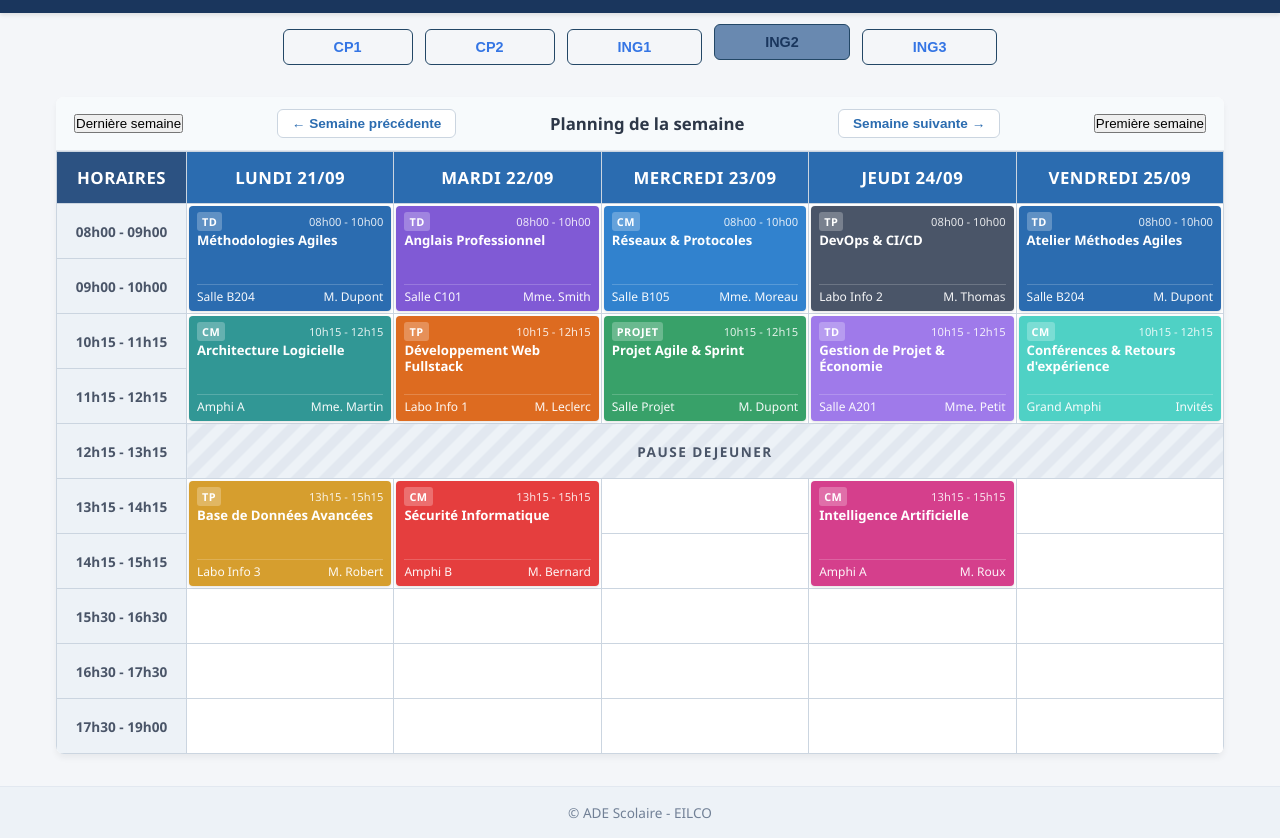
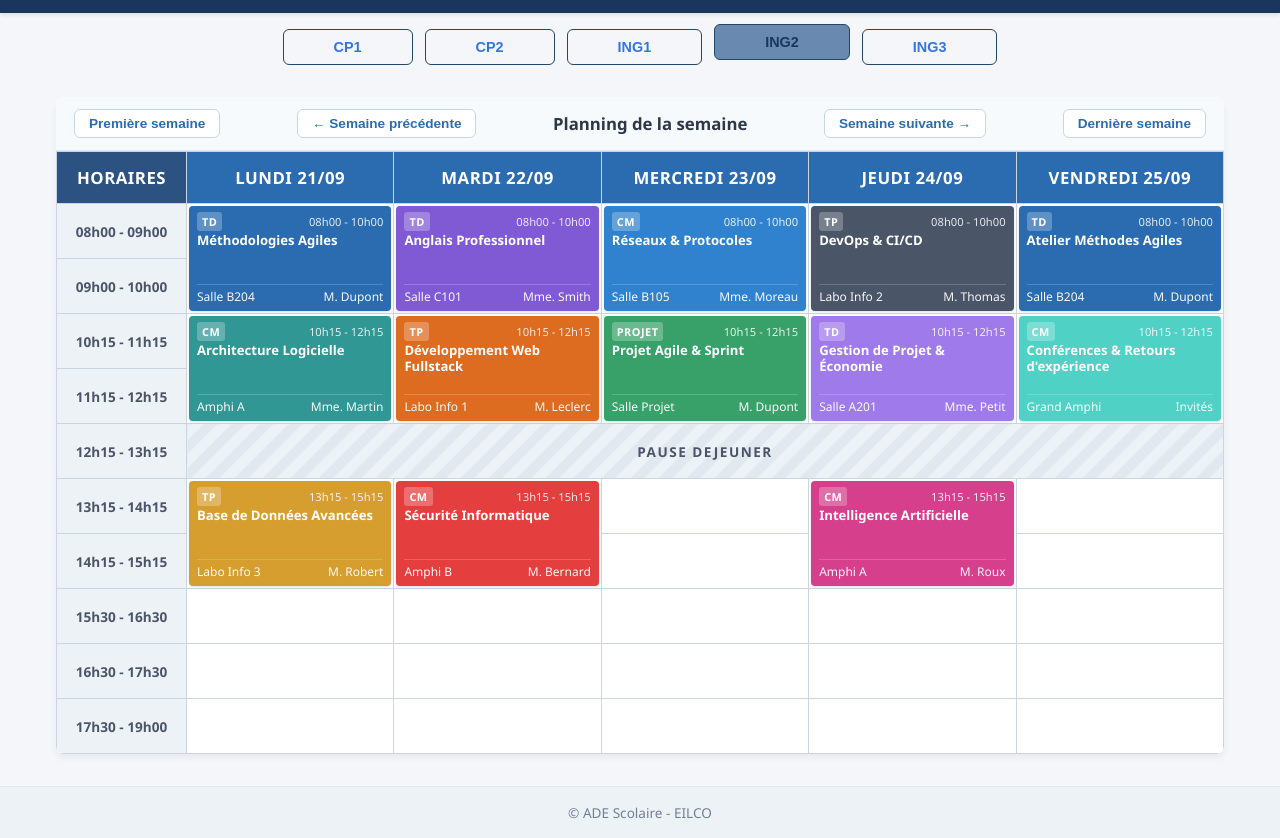
Before and after one commit to akisch01/ADE_SCOLAIRE, a plain HTML site: page index.html in a window 1280 px wide. Shown: the part 52-890 px from the top of the page. Drawn offline with Linux system fonts and the light colour scheme.

Commit message:
design de buttons de la premiere et derniere semaine

```diff
--- a/index.html
+++ b/index.html
@@ -27,11 +27,11 @@
 
             <div class="calendrier">
                 <div class="calendar-header">
-                    <button id="derniere-semaine">Dernière semaine</button>
+                    <button id="premiere-semaine" class="nav-week-btn" type="button">Première semaine</button>
                     <button id="semaine-precedente" class="nav-week-btn" type="button">&larr; Semaine précédente</button>
                     <span class="calendar-title">Planning de la semaine</span>
                     <button id="semaine-suivante" class="nav-week-btn" type="button">Semaine suivante &rarr;</button>
-                    <button id="premiere-semaine" >Première semaine</button>
+                    <button id="derniere-semaine" class="nav-week-btn" type="button">Dernière semaine</button>
                 </div>
                 <table class="timetable">
                     <thead>
```
